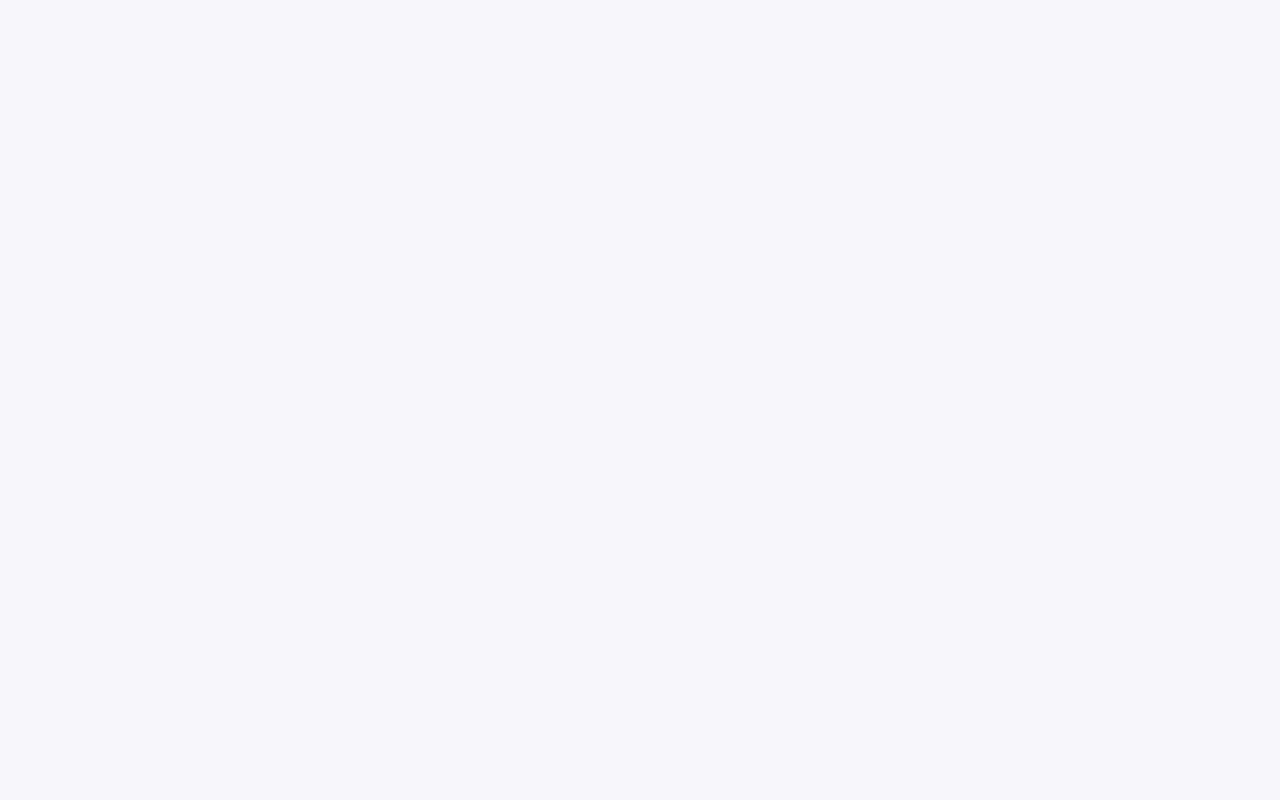
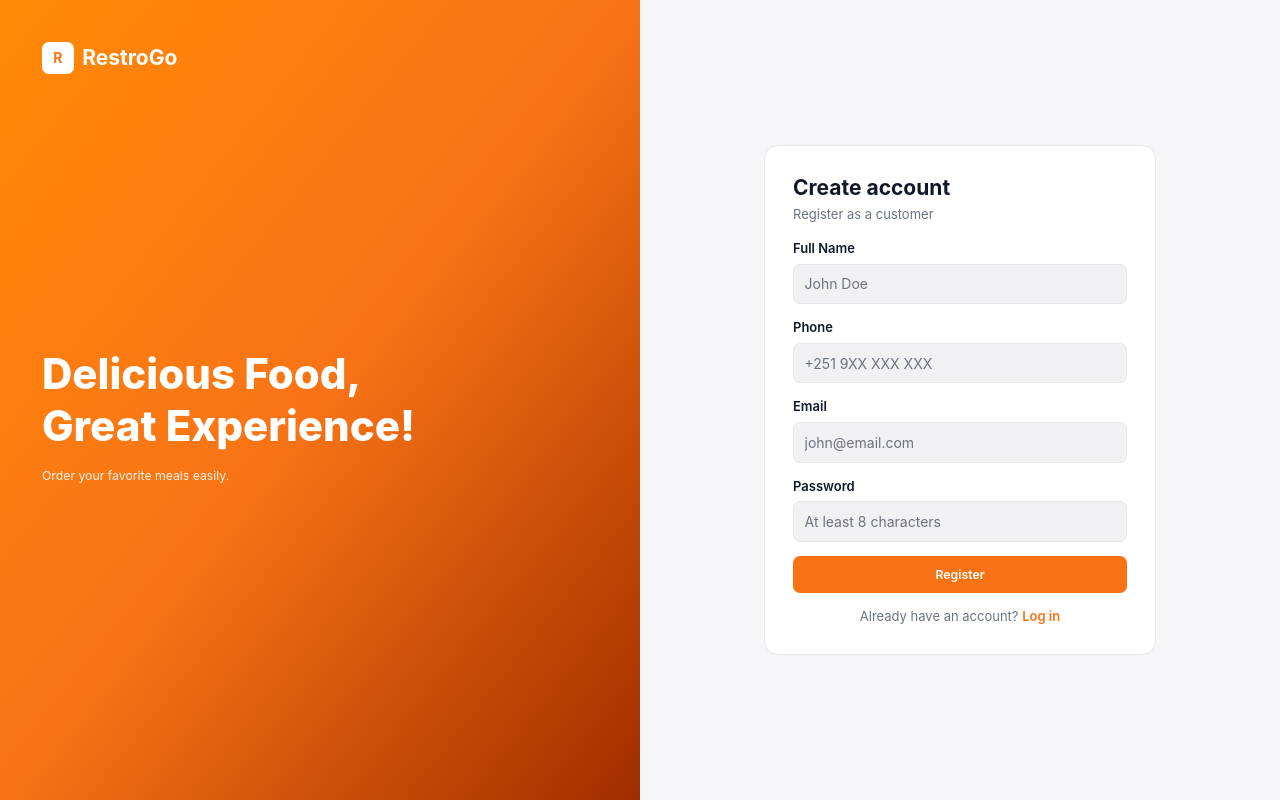
Before and after one commit to Temu-Bire/Restaurant_Ordering_system, a React (Vite) app in the folder frontend/: page /register in a window 1280 px wide. Before the commit this address had no page. Built offline with nearby package versions, Linux system fonts and the light colour scheme.

Commit message:
feat(auth): add login and register pages

```diff
--- a/frontend/src/App.tsx
+++ b/frontend/src/App.tsx
@@ -10,6 +10,10 @@ import Modal from "./components/ui/Modal";
 import StatCard from "./components/ui/StatCard";
 import DashboardLayout from "./components/layout/DashboardLayout";
 import PageHeader from "./components/layout/PageHeader";
+
+import AuthLayout from "./components/layout/AuthLayout";
+import LoginPage from "./pages/auth/LoginPage";
+import RegisterPage from "./pages/auth/RegisterPage";
 
 const staffNav = [
   { label: "Dashboard", to: "/staff/dashboard" },
@@ -102,13 +106,13 @@ export default function App() {
   return (
     <BrowserRouter>
       <Routes>
-        <Route path="/" element={<Navigate to="/staff/dashboard" replace />} />
-        <Route path="/staff" element={<DashboardLayout navItems={staffNav} user={user} />}>
-          <Route index element={<Navigate to="dashboard" replace />} />
-          <Route path="dashboard" element={<DashboardPage />} />
-          <Route path="orders" element={<OrdersPage />} />
+        <Route path="/" element={<Navigate to="/login" replace />} />
+
+        <Route element={<AuthLayout />}>
+        <Route path="/login" element={<LoginPage />} />
+        <Route path="/register" element={<RegisterPage />} />
         </Route>
-      </Routes>
+        </Routes>
     </BrowserRouter>
   );
 }
--- a/frontend/src/components/layout/AuthLayout.tsx
+++ b/frontend/src/components/layout/AuthLayout.tsx
@@ -0,0 +1,37 @@
+import { Outlet } from "react-router-dom";
+
+export default function AuthLayout() {
+  return (
+    <div className="flex min-h-screen">
+      {/* Left: brand panel (hidden on mobile) */}
+      <div className="relative hidden w-1/2 flex-col justify-between overflow-hidden bg-gradient-to-br from-orange-400 via-primary to-orange-800 p-12 text-white lg:flex">
+        <div className="flex items-center gap-2.5">
+          <div className="flex size-9 items-center justify-center rounded-lg bg-white font-bold text-primary">
+            R
+          </div>
+          <span className="text-2xl font-bold">RestroGo</span>
+        </div>
+
+        <div>
+          <h1 className="text-5xl font-extrabold leading-tight">
+            Delicious Food,
+            <br />
+            Great Experience!
+          </h1>
+          <p className="mt-4 text-sm text-white/90">
+            Order your favorite meals easily.
+          </p>
+        </div>
+
+        <div />
+      </div>
+
+      {/* Right: form area */}
+      <div className="flex flex-1 items-center justify-center p-6">
+        <div className="w-full max-w-md rounded-2xl border border-border bg-surface p-8">
+          <Outlet />
+        </div>
+      </div>
+    </div>
+  );
+}
--- /dev/null
+++ b/frontend/src/pages/auth/LoginPage.tsx
@@ -0,0 +1,65 @@
+import { useState, type FormEvent } from "react";
+import { Link, useNavigate } from "react-router-dom";
+
+import Button from "../../components/ui/Button";
+import Input from "../../components/ui/Input";
+
+export default function LoginPage() {
+  const navigate = useNavigate();
+  const [email, setEmail] = useState("");
+  const [password, setPassword] = useState("");
+  const [errors, setErrors] = useState<{ email?: string; password?: string }>({});
+
+  function handleSubmit(e: FormEvent) {
+    e.preventDefault();
+
+    const next: typeof errors = {};
+    if (!email.trim()) next.email = "Email is required";
+    if (!password) next.password = "Password is required";
+    setErrors(next);
+    if (Object.keys(next).length > 0) return;
+
+    // TEMP: no backend yet. Later AuthContext logs in and redirects by role.
+    navigate("/staff/dashboard");
+  }
+
+  return (
+    <form onSubmit={handleSubmit} className="space-y-4" noValidate>
+      <div>
+        <h2 className="text-2xl font-bold">Welcome back</h2>
+        <p className="mt-1 text-[13px] text-muted">Log in to continue</p>
+      </div>
+
+      <Input
+        id="email"
+        label="Email"
+        type="email"
+        placeholder="john@email.com"
+        value={email}
+        onChange={(e) => setEmail(e.target.value)}
+        error={errors.email}
+      />
+
+      <Input
+        id="password"
+        label="Password"
+        type="password"
+        placeholder="Enter your password"
+        value={password}
+        onChange={(e) => setPassword(e.target.value)}
+        error={errors.password}
+      />
+
+      <Button type="submit" fullWidth>
+        Log in
+      </Button>
+
+      <p className="text-center text-[13px] text-muted">
+        No account?{" "}
+        <Link to="/register" className="font-semibold text-primary">
+          Register
+        </Link>
+      </p>
+    </form>
+  );
+}
--- /dev/null
+++ b/frontend/src/pages/auth/RegisterPage.tsx
@@ -0,0 +1,96 @@
+import { useState, type FormEvent } from "react";
+import { Link, useNavigate } from "react-router-dom";
+
+import Button from "../../components/ui/Button";
+import Input from "../../components/ui/Input";
+
+interface Form {
+  fullName: string;
+  phone: string;
+  email: string;
+  password: string;
+}
+
+const empty: Form = { fullName: "", phone: "", email: "", password: "" };
+
+export default function RegisterPage() {
+  const navigate = useNavigate();
+  const [form, setForm] = useState<Form>(empty);
+  const [errors, setErrors] = useState<Partial<Form>>({});
+
+  const update =
+    (field: keyof Form) => (e: React.ChangeEvent<HTMLInputElement>) =>
+      setForm((prev) => ({ ...prev, [field]: e.target.value }));
+
+  function handleSubmit(e: FormEvent) {
+    e.preventDefault();
+
+    const next: Partial<Form> = {};
+    if (!form.fullName.trim()) next.fullName = "Full name is required";
+    if (!form.phone.trim()) next.phone = "Phone is required";
+    if (!form.email.trim()) next.email = "Email is required";
+    if (form.password.length < 8)
+      next.password = "Password must be at least 8 characters";
+    setErrors(next);
+    if (Object.keys(next).length > 0) return;
+
+    // TEMP: no backend yet. Later this calls authApi.register().
+    navigate("/login");
+  }
+
+  return (
+    <form onSubmit={handleSubmit} className="space-y-4" noValidate>
+      <div>
+        <h2 className="text-2xl font-bold">Create account</h2>
+        <p className="mt-1 text-[13px] text-muted">Register as a customer</p>
+      </div>
+
+      <Input
+        id="fullName"
+        label="Full Name"
+        placeholder="John Doe"
+        value={form.fullName}
+        onChange={update("fullName")}
+        error={errors.fullName}
+      />
+      <Input
+        id="phone"
+        label="Phone"
+        type="tel"
+        placeholder="+251 9XX XXX XXX"
+        value={form.phone}
+        onChange={update("phone")}
+        error={errors.phone}
+      />
+      <Input
+        id="email"
+        label="Email"
+        type="email"
+        placeholder="john@email.com"
+        value={form.email}
+        onChange={update("email")}
+        error={errors.email}
+      />
+      <Input
+        id="password"
+        label="Password"
+        type="password"
+        placeholder="At least 8 characters"
+        value={form.password}
+        onChange={update("password")}
+        error={errors.password}
+      />
+
+      <Button type="submit" fullWidth>
+        Register
+      </Button>
+
+      <p className="text-center text-[13px] text-muted">
+        Already have an account?{" "}
+        <Link to="/login" className="font-semibold text-primary">
+          Log in
+        </Link>
+      </p>
+    </form>
+  );
+}
```
